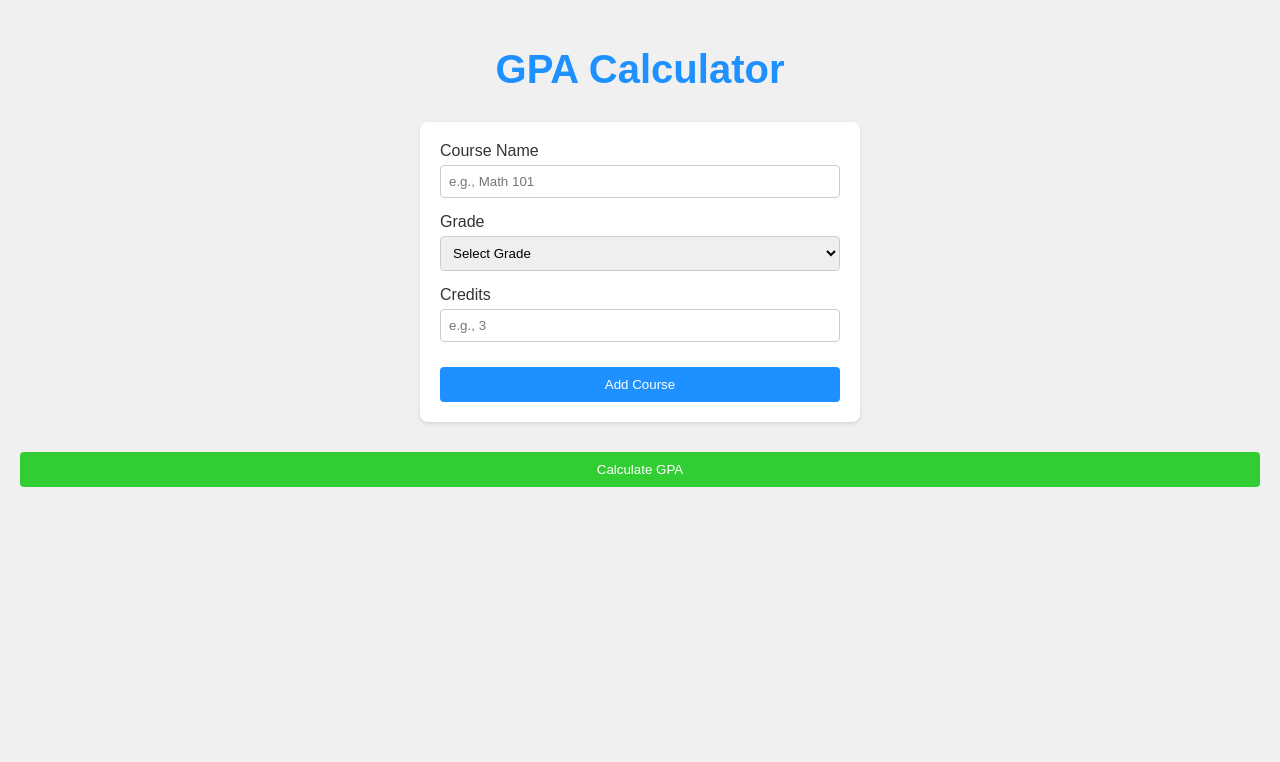
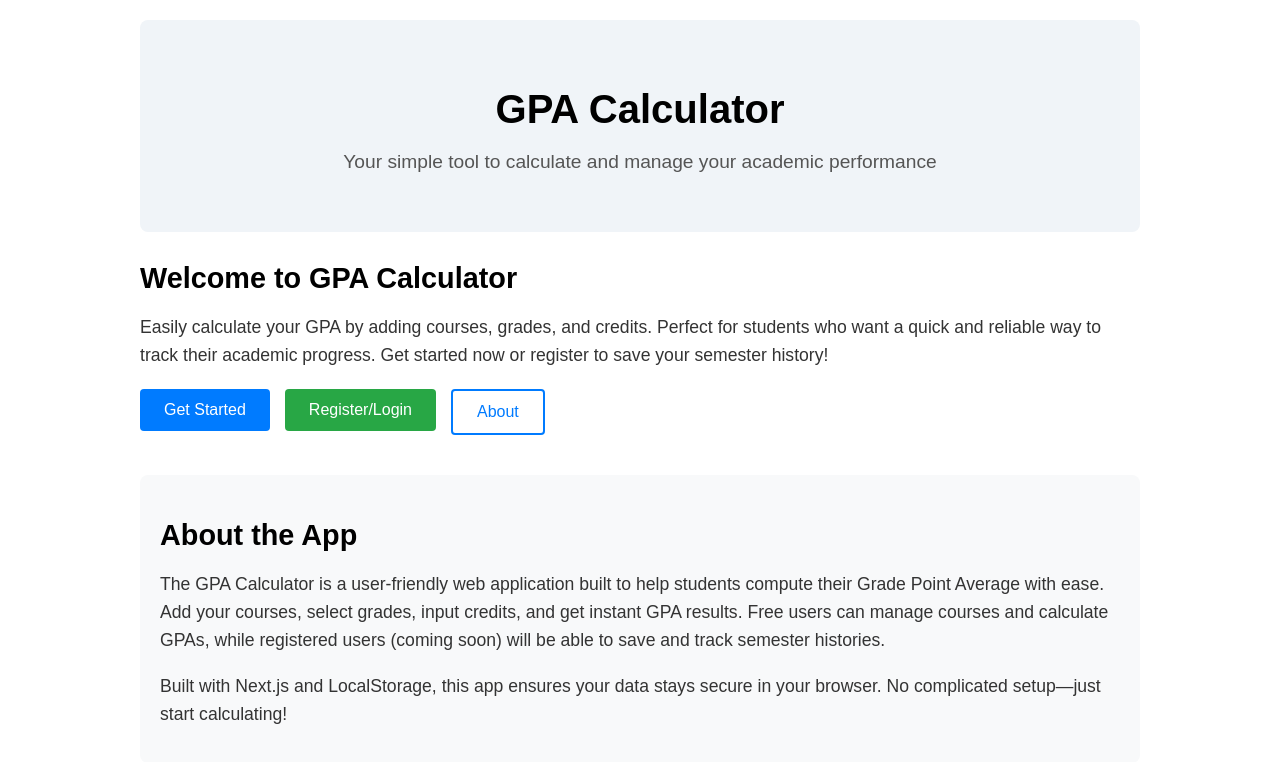
Before and after one commit to Amaya-Wickramaarachchi/gpa-calculator, a Next.js app: page / in a window 1280 px wide. Shown: the top 762 px of the page. Built offline with nearby package versions, Linux system fonts and the light colour scheme.

Commit message:
feat: add landing page with intro and navigation

```diff
--- a/app/page.jsx
+++ b/app/page.jsx
@@ -1,138 +1,46 @@
 "use client";
 
-import { useState, useEffect } from 'react';
+import Link from 'next/link';
 import './styles.css';
 
 export default function Home() {
-  const [courses, setCourses] = useState([]);
-  const [courseName, setCourseName] = useState('');
-  const [grade, setGrade] = useState('');
-  const [credits, setCredits] = useState('');
-  const [gpa, setGpa] = useState(null);
-  const [error, setError] = useState(null);
+  return (
+    <div className="landing-container">
+      {/* Header Section */}
+      <header className="header">
+        <h1>GPA Calculator</h1>
+        <p>Your simple tool to calculate and manage your academic performance</p>
+      </header>
 
-  // Load courses from LocalStorage on mount
-  useEffect(() => {
-    const storedCourses = JSON.parse(localStorage.getItem('courses') || '[]');
-    setCourses(storedCourses);
-  }, []);
+      {/* Intro Section */}
+      <section className="intro">
+        <h2>Welcome to GPA Calculator</h2>
+        <p>
+          Easily calculate your GPA by adding courses, grades, and credits. Perfect for students who want a quick and reliable way to track their academic progress. Get started now or register to save your semester history!
+        </p>
+        <div className="button-group">
+          <Link href="/calculator">
+            <button className="button button-blue">Get Started</button>
+          </Link>
+          <Link href="/auth">
+            <button className="button button-green">Register/Login</button>
+          </Link>
+          <a href="#about">
+            <button className="button button-outline">About</button>
+          </a>
+        </div>
+      </section>
 
-  // Save courses to LocalStorage whenever they change
-  useEffect(() => {
-    localStorage.setItem('courses', JSON.stringify(courses));
-  }, [courses]);
-
-  // Add course
-  const handleAddCourse = (e) => {
-    e.preventDefault();
-    if (!courseName || !grade || !credits) {
-      setError('Please fill in all fields');
-      return;
-    }
-    const gradePoints = { A: 4.0, B: 3.0, C: 2.0, D: 1.0, F: 0.0 };
-    if (!gradePoints[grade]) {
-      setError('Invalid grade');
-      return;
-    }
-    const course = {
-      name: courseName,
-      grade,
-      credits: parseFloat(credits),
-      points: gradePoints[grade] * parseFloat(credits),
-    };
-    setCourses([...courses, course]);
-    setCourseName('');
-    setGrade('');
-    setCredits('');
-    setError(null);
-  };
-
-  // Calculate GPA
-  const calculateGpa = () => {
-    if (courses.length === 0) {
-      setError('No courses to calculate GPA');
-      return;
-    }
-    const totalPoints = courses.reduce((sum, course) => sum + course.points, 0);
-    const totalCredits = courses.reduce((sum, course) => sum + course.credits, 0);
-    const gpa = (totalPoints / totalCredits).toFixed(2);
-    setGpa(parseFloat(gpa));
-    setError(null);
-  };
-
-  // Clear history
-  const clearHistory = () => {
-    setCourses([]);
-    setGpa(null);
-    setError(null);
-    localStorage.removeItem('courses');
-  };
-
-  return (
-    <div className="container">
-      <h1>GPA Calculator</h1>
-      {error && <div className="error">{error}</div>}
-
-      {/* Form */}
-      <form onSubmit={handleAddCourse} className="form">
-        <div className="form-group">
-          <label>Course Name</label>
-          <input
-            type="text"
-            value={courseName}
-            onChange={(e) => setCourseName(e.target.value)}
-            placeholder="e.g., Math 101"
-          />
-        </div>
-        <div className="form-group">
-          <label>Grade</label>
-          <select value={grade} onChange={(e) => setGrade(e.target.value)}>
-            <option value="">Select Grade</option>
-            <option value="A">A</option>
-            <option value="B">B</option>
-            <option value="C">C</option>
-            <option value="D">D</option>
-            <option value="F">F</option>
-          </select>
-        </div>
-        <div className="form-group">
-          <label>Credits</label>
-          <input
-            type="number"
-            value={credits}
-            onChange={(e) => setCredits(e.target.value)}
-            placeholder="e.g., 3"
-            step="0.5"
-            min="0"
-          />
-        </div>
-        <button type="submit" className="button button-blue">Add Course</button>
-      </form>
-
-      {/* Calculate Button */}
-      <button onClick={calculateGpa} className="button button-green">Calculate GPA</button>
-
-      {/* GPA Result */}
-      {gpa && (
-        <div className="result">
-          <h2>Your GPA: {gpa}</h2>
-        </div>
-      )}
-
-      {/* Course History */}
-      {courses.length > 0 && (
-        <div className="history">
-          <h2>Course History</h2>
-          <ul>
-            {courses.map((course, index) => (
-              <li key={index}>
-                {course.name}: {course.grade} ({course.credits} credits)
-              </li>
-            ))}
-          </ul>
-          <button onClick={clearHistory} className="button button-red">Clear History</button>
-        </div>
-      )}
+      {/* About Section */}
+      <section id="about" className="about">
+        <h2>About the App</h2>
+        <p>
+          The GPA Calculator is a user-friendly web application built to help students compute their Grade Point Average with ease. Add your courses, select grades, input credits, and get instant GPA results. Free users can manage courses and calculate GPAs, while registered users (coming soon) will be able to save and track semester histories.
+        </p>
+        <p>
+          Built with Next.js and LocalStorage, this app ensures your data stays secure in your browser. No complicated setup—just start calculating!
+        </p>
+      </section>
     </div>
   );
 }
--- a/app/styles.css
+++ b/app/styles.css
@@ -1,110 +1,144 @@
-/* app/styles.css */
-.container {
-  min-height: 100vh;
-  background-color: #f0f0f0;
-  display: flex;
-  flex-direction: column;
-  align-items: center;
+.landing-container {
+  max-width: 1000px;
+  margin: 0 auto;
   padding: 20px;
+  font-family: Arial, sans-serif;
 }
 
-h1 {
-  font-size: 2.5rem;
-  color: #1e90ff;
+.header {
+  text-align: center;
+  padding: 40px 20px;
+  background-color: #f0f4f8;
+  border-radius: 8px;
   margin-bottom: 30px;
 }
 
+.header h1 {
+  font-size: 2.5em;
+  margin-bottom: 10px;
+}
+
+.header p {
+  font-size: 1.2em;
+  color: #555;
+}
+
+.intro {
+  margin-bottom: 40px;
+}
+
+.intro h2 {
+  font-size: 1.8em;
+  margin-bottom: 15px;
+}
+
+.intro p {
+  font-size: 1.1em;
+  line-height: 1.6;
+  color: #333;
+}
+
+.button-group {
+  display: flex;
+  gap: 15px;
+  margin-top: 20px;
+}
+
+.button {
+  padding: 12px 24px;
+  font-size: 16px;
+  border: none;
+  border-radius: 4px;
+  cursor: pointer;
+  text-align: center;
+  text-decoration: none;
+  display: inline-block;
+}
+
+.button-blue {
+  background-color: #007bff;
+  color: white;
+}
+
+.button-green {
+  background-color: #28a745;
+  color: white;
+}
+
+.button-outline {
+  background: none;
+  border: 2px solid #007bff;
+  color: #007bff;
+}
+
+.button:hover {
+  opacity: 0.9;
+}
+
+.about {
+  padding: 20px;
+  background-color: #f8f9fa;
+  border-radius: 8px;
+}
+
+.about h2 {
+  font-size: 1.8em;
+  margin-bottom: 15px;
+}
+
+.about p {
+  font-size: 1.1em;
+  line-height: 1.6;
+  color: #333;
+  margin-bottom: 15px;
+}
+
+.container {
+  max-width: 800px;
+  margin: 0 auto;
+  padding: 20px;
+  font-family: Arial, sans-serif;
+}
+
 .form {
-  background-color: white;
-  padding: 20px;
-  border-radius: 8px;
-  box-shadow: 0 2px 4px rgba(0, 0, 0, 0.1);
-  width: 100%;
-  max-width: 400px;
+  display: flex;
+  flex-direction: column;
+  gap: 15px;
   margin-bottom: 20px;
 }
 
 .form-group {
-  margin-bottom: 15px;
+  display: flex;
+  flex-direction: column;
 }
 
 .form-group label {
-  display: block;
-  color: #333;
   margin-bottom: 5px;
+  font-weight: bold;
 }
 
 .form-group input,
 .form-group select {
-  width: 100%;
   padding: 8px;
+  font-size: 16px;
   border: 1px solid #ccc;
   border-radius: 4px;
-  box-sizing: border-box;
-}
-
-.button {
-  width: 100%;
-  padding: 10px;
-  border: none;
-  border-radius: 4px;
-  color: white;
-  cursor: pointer;
-  margin-top: 10px;
-}
-
-.button-blue {
-  background-color: #1e90ff;
-}
-
-.button-blue:hover {
-  background-color: #1c86ee;
-}
-
-.button-green {
-  background-color: #32cd32;
-}
-
-.button-green:hover {
-  background-color: #2e8b57;
 }
 
 .button-red {
-  background-color: #ff4500;
-}
-
-.button-red:hover {
-  background-color: #dc143c;
+  background-color: #dc3545;
+  color: white;
 }
 
 .result {
-  background-color: white;
-  padding: 15px;
-  border-radius: 8px;
-  box-shadow: 0 2px 4px rgba(0, 0, 0, 0.1);
-  width: 100%;
-  max-width: 400px;
-  margin-bottom: 20px;
-}
-
-.result h2 {
-  font-size: 1.5rem;
-  color: #333;
+  margin-top: 20px;
+  padding: 10px;
+  background-color: #f8f9fa;
+  border-radius: 4px;
 }
 
 .history {
-  background-color: white;
-  padding: 20px;
-  border-radius: 8px;
-  box-shadow: 0 2px 4px rgba(0, 0, 0, 0.1);
-  width: 100%;
-  max-width: 400px;
-}
-
-.history h2 {
-  font-size: 1.5rem;
-  color: #333;
-  margin-bottom: 15px;
+  margin-top: 20px;
 }
 
 .history ul {
@@ -113,21 +147,25 @@ h1 {
 }
 
 .history li {
-  padding: 10px 0;
-  border-bottom: 1px solid #eee;
-}
-
-.history li:last-child {
-  border-bottom: none;
+  padding: 5px 0;
 }
 
 .error {
-  background-color: #ffe6e6;
-  color: #d32f2f;
-  padding: 10px;
-  border-radius: 4px;
+  color: red;
+  margin-bottom: 10px;
+}
+
+.grade-values {
   margin-bottom: 20px;
-  width: 100%;
-  max-width: 400px;
-  text-align: center;
 }
+
+.grade-values ul {
+  list-style: none;
+  padding: 0;
+  display: flex;
+  gap: 15px;
+}
+
+.grade-values li {
+  font-size: 1.1em;
+}
```
